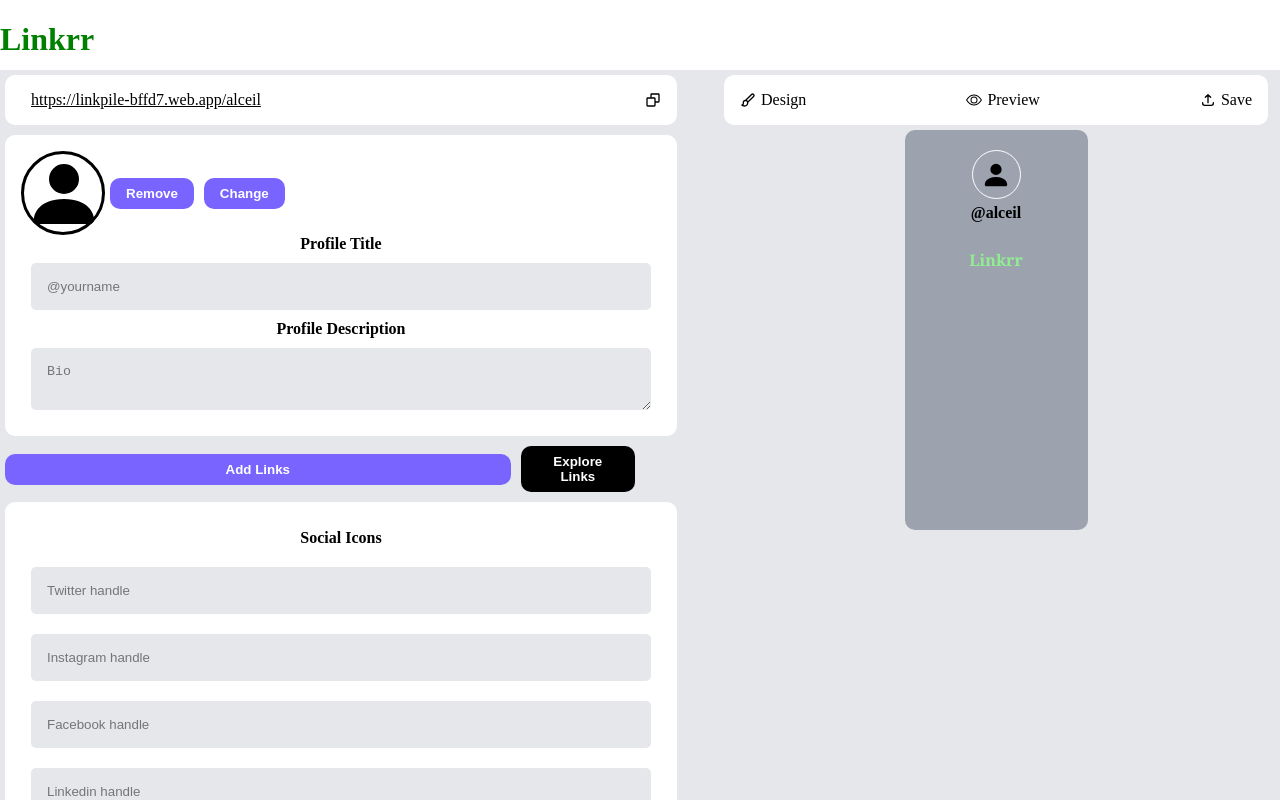
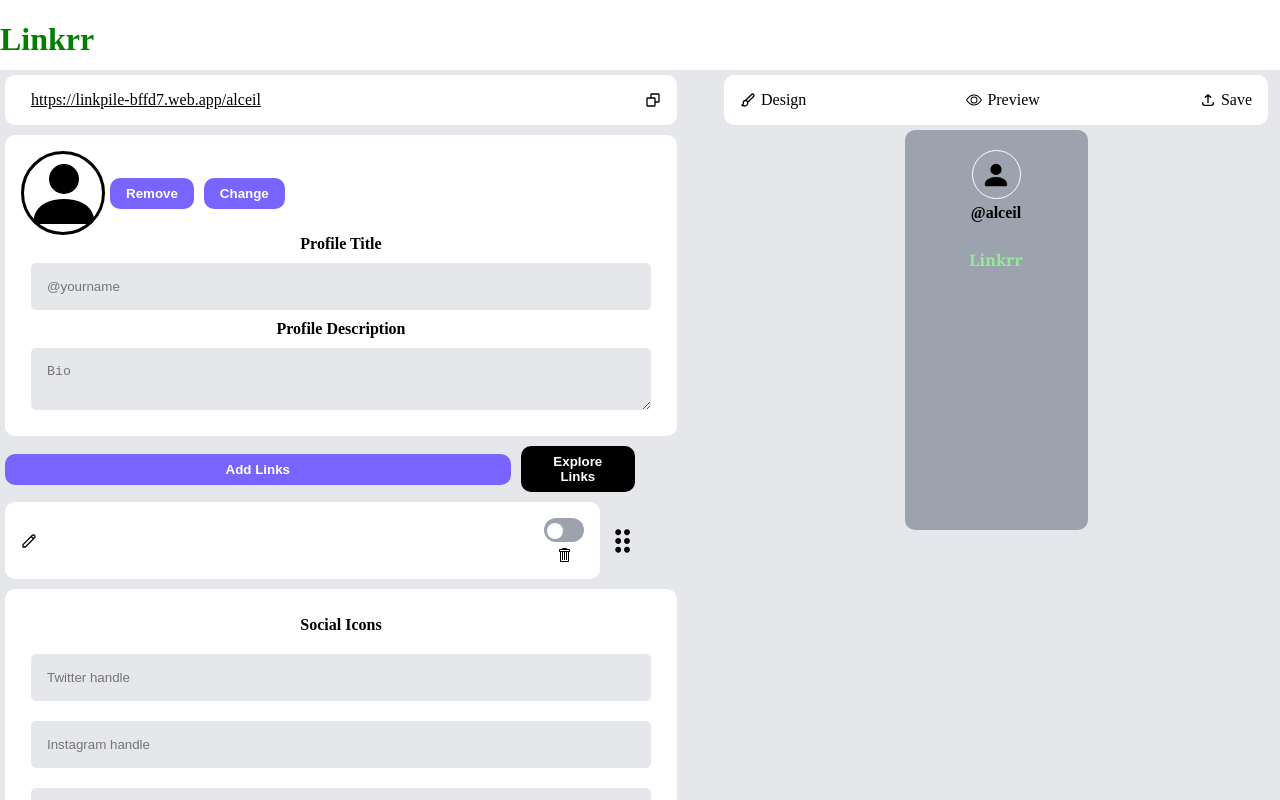
Before and after one commit to alceil/linkrr-frontend, a React (Create React App) app: page /admin in a window 1280 px wide. Shown: the top 800 px of the page. Built offline with nearby package versions, Linux system fonts and the light colour scheme.

Commit message:
Add EditableLinkCard component

```diff
--- /dev/null
+++ b/src/components/EditableLinkCard/EditableLinkCard.jsx
@@ -0,0 +1,82 @@
+import React from 'react'
+import style from './styles.module.css'
+import { GoTrashcan } from "react-icons/go";
+import { MdDragIndicator } from "react-icons/md";
+import { HiOutlinePencil } from "react-icons/hi";
+import {  useState } from "react";
+const EditableLinkCard = () => {
+    const [isToggled, toggle] = useState(false)
+    const [showEditCard, setShowEditCard] = useState(false)
+  return (
+<div className={style.editable_linkcard_container}>
+
+{
+  showEditCard?(
+<div className={style.editable_linkcard}>
+<input
+    type="name"
+    placeholder='Title'
+    // value={twitter}
+    className={style.editablelinkcard_inputfield}
+    // onChange={(e) =>
+    //   dispatch({
+    //     type: "field",
+    //     field: "socials",
+    //     value: { ...state.socials, twitter: e.target.value },
+    //   })
+    // }
+    />
+
+<input
+    type="name"
+    placeholder='Url'
+    // value={twitter}
+    className={style.editablelinkcard_inputfield}
+    // onChange={(e) =>
+    //   dispatch({
+    //     type: "field",
+    //     field: "socials",
+    //     value: { ...state.socials, twitter: e.target.value },
+    //   })
+    // }
+    />
+
+<input
+    type="name"
+    placeholder='Description'
+    // value={twitter}
+    className={style.editablelinkcard_inputfield}
+    // onChange={(e) =>
+    //   dispatch({
+    //     type: "field",
+    //     field: "socials",
+    //     value: { ...state.socials, twitter: e.target.value },
+    //   })
+    // }
+    />
+    <div className={style.btn_group}>
+<button className={style.editcard_btn} onClick={()=>{setShowEditCard(!showEditCard)}}>Cancel</button>
+<button className={style.editcard_btn}>Save</button>
+</div>
+  </div>
+  ):(
+    <div className={style.editable_linkcard_preview}>
+    <HiOutlinePencil onClick={()=>{setShowEditCard(!showEditCard)}}/>
+    <div className={style.editbtn_group}>
+    <label className={style.checkbox_label}>
+                <input type="checkbox" className={style.checkbox} defaultChecked={isToggled} onClick={()=>toggle(!isToggled)} />
+                <span className={style.checkbox_span}/>
+            </label>
+    <GoTrashcan className={style.edit_icon}/>
+
+    </div>
+      </div>
+
+  )
+}
+<MdDragIndicator size={40}/>
+</div>
+  )
+}
+
+export default EditableLinkCard
--- /dev/null
+++ b/src/components/EditableLinkCard/styles.module.css
@@ -0,0 +1,106 @@
+.editable_linkcard_preview{
+    display: flex;
+    flex-direction: row;
+justify-content: space-between;
+align-items: center;
+ background-color: #ffff;
+    border-radius: 10px;
+    margin: 5px;
+    width: 100%;
+    padding: 16px;
+}
+.editable_linkcard{
+    display: flex;
+    flex-direction: column;
+
+ background-color: #ffff;
+    border-radius: 10px;
+    margin: 5px;
+    width: 100%;
+    padding: 16px;
+}
+
+.editbtn_group{
+    display: flex;
+    flex-direction: column;
+    align-items: center;
+}
+
+.edit_icon{
+    margin-top: 5px;
+}
+
+  .checkbox_label {
+    position: relative;
+    display: inline-block;
+    width: 40px;
+    height: 24px;
+}
+
+.checkbox {
+    opacity: 0;
+    width: 0;
+    height: 0;
+}
+
+.checkbox_span {
+    position: absolute;
+    cursor: pointer;
+    top: 0;
+    left: 0;
+    right: 0;
+    bottom: 0;
+    background: #9CA3Af;
+    transition: 0.3s;
+    border-radius: 30px;
+}
+
+.checkbox_span:before {
+    position: absolute;
+    content: "";
+    height: 16px;
+    width: 16px;
+    left: 3.5px;
+    bottom: 3.5px;
+    background-color: #fff;
+    border-radius: 50%;
+    transition: 0.3s;
+  }
+
+  .checkbox:checked + .checkbox_span {
+    background-color: #7964ff;
+  }
+
+  .checkbox:checked + .checkbox_span:before {
+    transform: translateX(18px);
+  }
+.editablelinkcard_inputfield{
+    border: none;
+    outline: none;
+    border-radius: 5px;
+background-color: #e5e7eb;
+padding: 16px;
+margin: 10px;
+}
+
+.editcard_btn{
+    flex: 0 0 45%;
+    font-weight: bold;
+    padding: 8px 16px;
+    border: none;
+    outline: none;
+    border-radius: 10px;
+    background-color: #7964ff;
+    color: white;
+    margin: 5px;
+}
+
+.btn_group{
+    display: flex;
+
+}
+
+.editable_linkcard_container{
+    display: flex;
+    align-items: center;
+}
--- a/src/pages/Admin/Admin.jsx
+++ b/src/pages/Admin/Admin.jsx
@@ -7,12 +7,16 @@ import LinkShare from '../../components/LinkShare/LinkShare'
 import MobilePreview from '../../components/MobilePreview/MobilePreview'
 import ViewControls from '../../components/ViewControls/ViewControls'
 import style from './styles.module.css'
-import { useEffect, useState } from "react";
+
 import BackgroundEditor from '../../components/BackgroundEditor/BackgroundEditor';
 import FontColorEditor from '../../components/FontColorEditor/FontColorEditor';
 import ButtonEditor from '../../components/ButtonEditor/ButtonEditor'
 import ButtonFontEditor from '../../components/ButtonFontEditor/ButtonFontEditor'
 import { useView } from '../../contexts/viewContext'
+import { GoTrashcan } from "react-icons/go";
+import { MdDragIndicator } from "react-icons/md";
+import { HiOutlinePencil } from "react-icons/hi";
+import EditableLinkCard from '../../components/EditableLinkCard/EditableLinkCard'
 
 
 const Admin = () => {
@@ -36,6 +40,9 @@ showDesign?
   <>
 <BioEdit/>
 <LinkAdd/>
+
+<EditableLinkCard/>
+
 <AddSocials/>
   </>
 )
--- a/src/pages/Admin/styles.module.css
+++ b/src/pages/Admin/styles.module.css
@@ -19,104 +19,3 @@
     flex: 0 20 40%;
     margin-left: 100px;
 }
-
-
-
-
-.colors{
-display: flex;
-justify-content: space-evenly;
-}
-
-.colorbox{
-    height: 24px;
-    width: 24px;
-border-radius: 2px;
-margin: 5px;
-border: 2px;
-border-style: solid;
-border-width: thin;
-border-color: grey;
-}
-
-.blue{
-    background-color: blue;
- }
-
-.red{
-    background-color: red;
-}
-
-.green{
-    background-color: green;
-}
-
-.purple{
-    background-color: purple;
-}
-
-.bg_btn{
-    font-weight: bold;
-    padding: 8px 16px;
-    border: none;
-    outline: none;
-    border-radius: 10px;
-    background-color: #7964ff;
-    color: white;
-    margin: 5px;
-}
-
-
-.font_colour{
-    display: flex;
-    flex-direction: column;
-align-items: start;
- background-color: #ffff;
-    border-radius: 10px;
-    margin: 5px;
-    width: 100%;
-    padding: 16px;
-}
-
-
-.btn_font_colour{
-    display: flex;
-    flex-direction: column;
-align-items: start;
- background-color: #ffff;
-    border-radius: 10px;
-    margin: 5px;
-    width: 100%;
-    padding: 16px;
-}
-
-.btn_styles_group{
-    display:grid;
-    grid-template-columns: 200px 200px;
-    grid-row: auto auto;
-
-}
-
-
-
-
-
-.btn_style{
-    font-weight: bold;
-    padding: 8px 16px;
-    border: none;
-    outline: none;
-    border-radius: 10px;
-    background-color: red;
-    color: black;
-    margin: 5px;
-}
-.round_btn{
-    border-radius: 20px;
-    }
-
-.outline_btn{
-    border-color: red;
-    border-style: solid;
-    background-color: white;
-}
```
